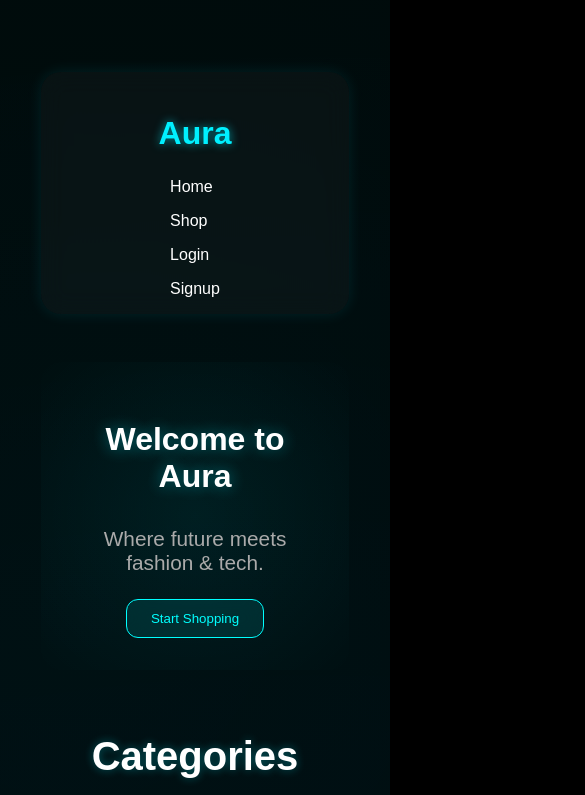
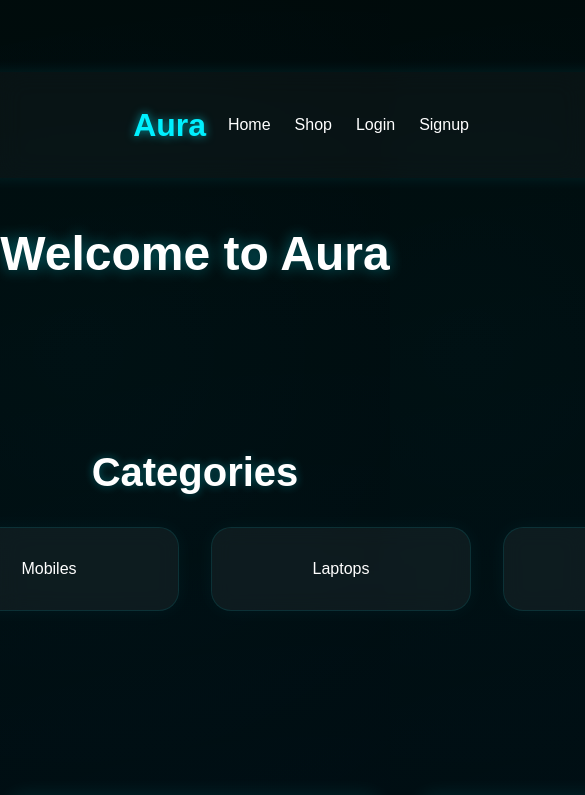
Before and after one commit to AKIL1806/e-commerce, a React (Vite) app in the folder front-end/: page / in a window 390 px wide. Shown: the top 795 px of the page, 585 px wide, since content can reach past the window. Built offline with nearby package versions, Linux system fonts and the light colour scheme.

Commit message:
Adjusted navbar logo alignment and preserved wide layout padding

```diff
--- a/front-end/src/pages/home.jsx
+++ b/front-end/src/pages/home.jsx
@@ -22,10 +22,18 @@ export default function Home() {
       </nav>
 
       {/* Hero Section */}
-      <motion.section className="hero" variants={fadeUp} initial="hidden" whileInView="visible" viewport={{ once: true }}>
-        <h1>Welcome to Aura</h1>
-        <p>Where future meets fashion & tech.</p>
-        <button>Start Shopping</button>
+      <motion.section
+        className="w-full hero-section"
+        variants={fadeUp}
+        initial="hidden"
+        whileInView="visible"
+        viewport={{ once: true }}
+      >
+        <div className="hero-content">
+          <h1>Welcome to Aura</h1>
+          <p>Where future meets fashion & tech.</p>
+          <button>Start Shopping</button>
+        </div>
       </motion.section>
 
       {/* Categories */}
--- a/front-end/src/styles/main.css
+++ b/front-end/src/styles/main.css
@@ -2,18 +2,20 @@
 .navbar {
     display: flex;
     justify-content: space-between;
-    align-items: center;
+    align-items:center;
     background: rgba(255, 255, 255, 0.03);
-    padding: 1rem 2rem;
+    padding: 0.5rem 35rem;
     border-radius: 20px;
     backdrop-filter: blur(12px);
     box-shadow: 0 0 15px rgba(0, 240, 255, 0.1);
     margin-bottom: 3rem;
+    position: relative;
   }
   .logo {
     font-size: 2rem;
     color: #00f0ff;
     text-shadow: 0 0 10px #00f0ff99;
+    transform: translateX(-30%);
   }
   .nav-links {
     display: flex;
@@ -200,7 +202,7 @@ body {
   }
 
   button:hover {
-    background: rgba(0, 255, 255, 0.3);
+    background: linear-gradient(135deg, #0077ff, #00f0ff);
     transform: scale(1.05);
     box-shadow: 0 0 25px rgba(0, 240, 255, 0.6);
   }
@@ -297,18 +299,18 @@ body {
 
   .category-card {
     background: rgba(255, 255, 255, 0.05);
-    border: 1px solid #00ffff55;
-    border-radius: 16px;
-    text-align: center;
-    padding: 1rem;
-    font-weight: bold;
-    color: #00ffff;
+    border: 1px solid rgba(0, 240, 255, 0.1);
+    backdrop-filter: blur(10px);
+    border-radius: 20px;
+    padding: 2rem;
+    cursor: pointer;
     transition: transform 0.3s ease, box-shadow 0.3s ease;
+    box-shadow: 0 0 20px rgba(0, 240, 255, 0.05);
   }
 
   .category-card:hover {
-    transform: scale(1.05);
-    box-shadow: 0 0 20px #00ffff88;
+    transform: translateY(-10px);
+    box-shadow: 0 0 40px rgba(0, 240, 255, 0.3);
   }
 
   .category-card h3 {
@@ -317,23 +319,6 @@ body {
     text-shadow: 0 0 5px #00f0ff66;
   }
 
-  @media (max-width: 600px) {
-    nav.navbar {
-      flex-direction: column;
-      align-items: center;
-    }
-
-    .nav-links {
-      flex-direction: column;
-      gap: 1rem;
-    }
-
-    .product-grid,
-    .category-grid {
-      grid-template-columns: 1fr;
-    }
-
-    .hero h1 {
-      font-size: 2rem;
-    }
-  }
+.h2{
+    text-align: left;
+}
```
